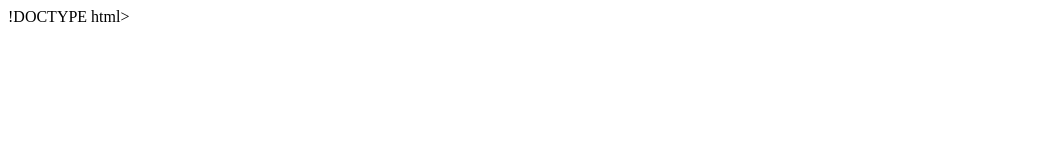
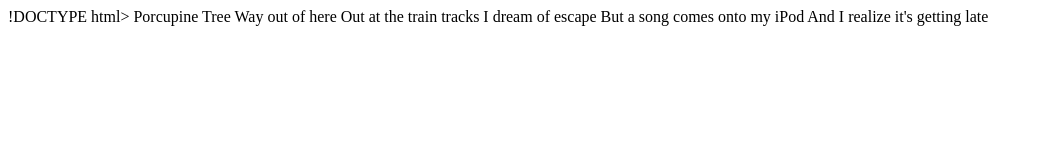
Before and after one commit to barteckstreet/learning-git-2, a plain HTML site: page index.html in a window 1280 px wide. Shown: the whole page, without its empty margins (0-1042 px from the left). Drawn offline with Linux system fonts and the light colour scheme.

Commit message:
Add artist, title, first part

```diff
--- a/index.html
+++ b/index.html
@@ -5,6 +5,11 @@
   <title>Github</title>
  </head>
 <body>
+    Porcupine Tree
+    Way out of here
 
+    Out at the train tracks I dream of escape
+    But a song comes onto my iPod
+    And I realize it's getting late
 </body>
 </html>
```
